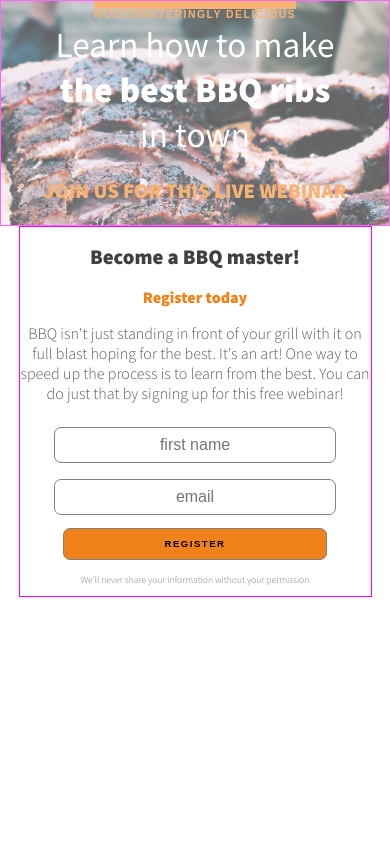
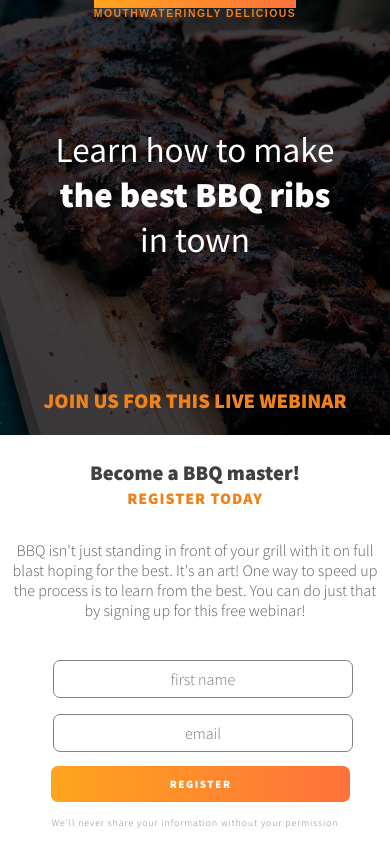
Before and after one commit to aasa72/BBQ-site, a plain HTML site: page index.html in a window 390 px wide. Drawn offline with Linux system fonts and the light colour scheme.

Commit message:
added media queries, added gradients, darkened background img, added readme

```diff
--- a/index.html
+++ b/index.html
@@ -20,22 +20,22 @@
         <div class="main-sub-title">
           <p>Join us for this live webinar</p>
         </div>
-      </section>
+      </section>  <!--close main-section background-img-->
       <section class="sign-up-section">
         <h2>Become a BBQ master!</h2>
         <h3>Register today</h3>
         <p class="body-text">BBQ isn't just standing in front of your grill with it on full blast hoping for the best. It's an art! One way to speed up the process is to learn from the best. You can do just that by signing up for this free webinar!</p>
-        <form>
+        <form action="#" method="post">
           <label for="name"></label>
-          <input type="text" id="name" placeholder="first name">
+          <input type="text" id="name" placeholder="first name" required>
           <label for="email"></label>
-          <input type="email" id="email" placeholder="email">
+          <input type="email" id="email" placeholder="email" required>
           <br>
           <label for="submit"></label>
-          <input type="submit" id="submit" value="Register">
+          <button type="submit" class="btn">Register</button>
         </form>
         <p class="disclaimer">We'll never share your information without your permission</p>
-      </section>
+      </section>  <!--close sign-up-section-->
     </main>
 
 
--- a/style.css
+++ b/style.css
@@ -1,7 +1,12 @@
+* {
+  box-sizing: border-box;
+}
+
 body {
  margin: 0;
  font-family: 'Source Sans Pro', sans-serif;
  font-weight: 900;
+ color: #404040;
 }
 
 /*main-section*/
@@ -11,7 +16,6 @@ body {
   flex-direction: column;
   justify-content: space-between;
   align-items: center;
-  border: 1px solid magenta;
   padding: 0 5px;
   color: #f18119;
 }
@@ -20,8 +24,9 @@ body {
   background-image: url(jon-tyson-kctt4tL1dkE-unsplash.jpg);
   background-size: cover;
   object-fit: cover;
+  background-position: center;
   background-color: #404040;
-  opacity: .6;
+  background-blend-mode: multiply;
 }
 
 .main-top {
@@ -29,7 +34,7 @@ body {
   opacity: 1;
 }
 
-.main-top p{
+.main-top p {
   display: inline-block;
   font-family: 'Source Sans Pro, black', sans-serif;
   font-size: .65rem;
@@ -37,7 +42,8 @@ body {
   text-transform: uppercase;
   letter-spacing: 1.5px;
   margin: 0 auto;
-  border-top: 8px solid #f18119;
+  border-top: 8px solid #ff713b;
+  border-image: linear-gradient(to left, #ff713b, #ffa51d) 1;
 }
 
 h1 {
@@ -47,6 +53,7 @@ h1 {
   color: #fff;
   margin: 0;
   letter-spacing: 0px;
+  padding: 3em 0;
 }
 
 .main-sub-title {
@@ -58,21 +65,27 @@ h1 {
 /*sign-up-section*/
 
 .sign-up-section {
-  width: 90%;
-  border: 1px solid magenta;
+  max-width: 400px;
   margin: 0 auto;
   text-align: center;
   color: #404040;
+  display: flex;
+  flex-direction: column;
+  justify-content: center;
+  padding: .5em;
 }
 
-h2{
+h2 {
   font-size: 1.3rem;
-
+  margin-bottom: .1em;
 }
 
 h3 {
   color:#f18119;
   font-size: 1rem;
+  margin-top: 0;
+  text-transform: uppercase;
+  letter-spacing: 1px;
 }
 
 .body-text,
@@ -83,45 +96,85 @@ h3 {
 .body-text {
   font-size: 1rem;
   color: #5a5a5a;
+  margin-bottom: 2em;
 }
 
 .disclaimer {
   font-size: .6rem;
   color: #808080;
+  letter-spacing: 1px;
 }
 
 /*form*/
 
-input {
-  width: 75%;
+form {
+  width: 80%;
+  max-width: 300px;
+  margin: 0 auto;
+}
+
+input,
+.btn {
+  width: 100%;
+  font-family: inherit;
+  text-align: inherit;
   border: 1px solid #818181;
   border-radius: 7px;
   font-size: 1rem;
   font-weight: 300;
-  text-align: center;
   padding: .5em;
   margin: .5em;
 }
 
-#submit {
-  background-color:#f18119;
-  font-size: .6rem;
+.btn {
+  background-image: linear-gradient(270deg, #ff713b 0%, #ffa51d 100%);
+  font-size: .7rem;
   font-weight: bold;
+  color:#fff;
   text-transform: uppercase;
   letter-spacing: 1.5px;
   padding: 1em;
+  cursor: pointer;
+  transform: scale(1);
+  transition: transform 250ms;
+  border:0;
 }
 
-@media (min-width: 675px) {
+.btn:hover,
+.btn:focus {
+  transform: scale(1.2);
+}
+
+@media (min-width: 750px) {
   main {
     display: flex;
-    height: 100%;
+    min-height: 100vh;
   }
-  .main-section {
-    width: 65%;
+
+  .main-section,
+  .sign-up-section {
+    width: 50%;
+  }
+
+  h1 {
+    font-size: 5rem;
+    padding: 1em 0;
+  }
+
+  .main-sub-title {
+    font-size: 2rem;
   }
 
   .sign-up-section {
     width: 35%;
+    padding: 0 1em;
+  }
+
+  h2 {
+    font-size: 2rem;
+  }
+
+  h3 {
+    font-size: 1.5rem;
   }
 }
```
